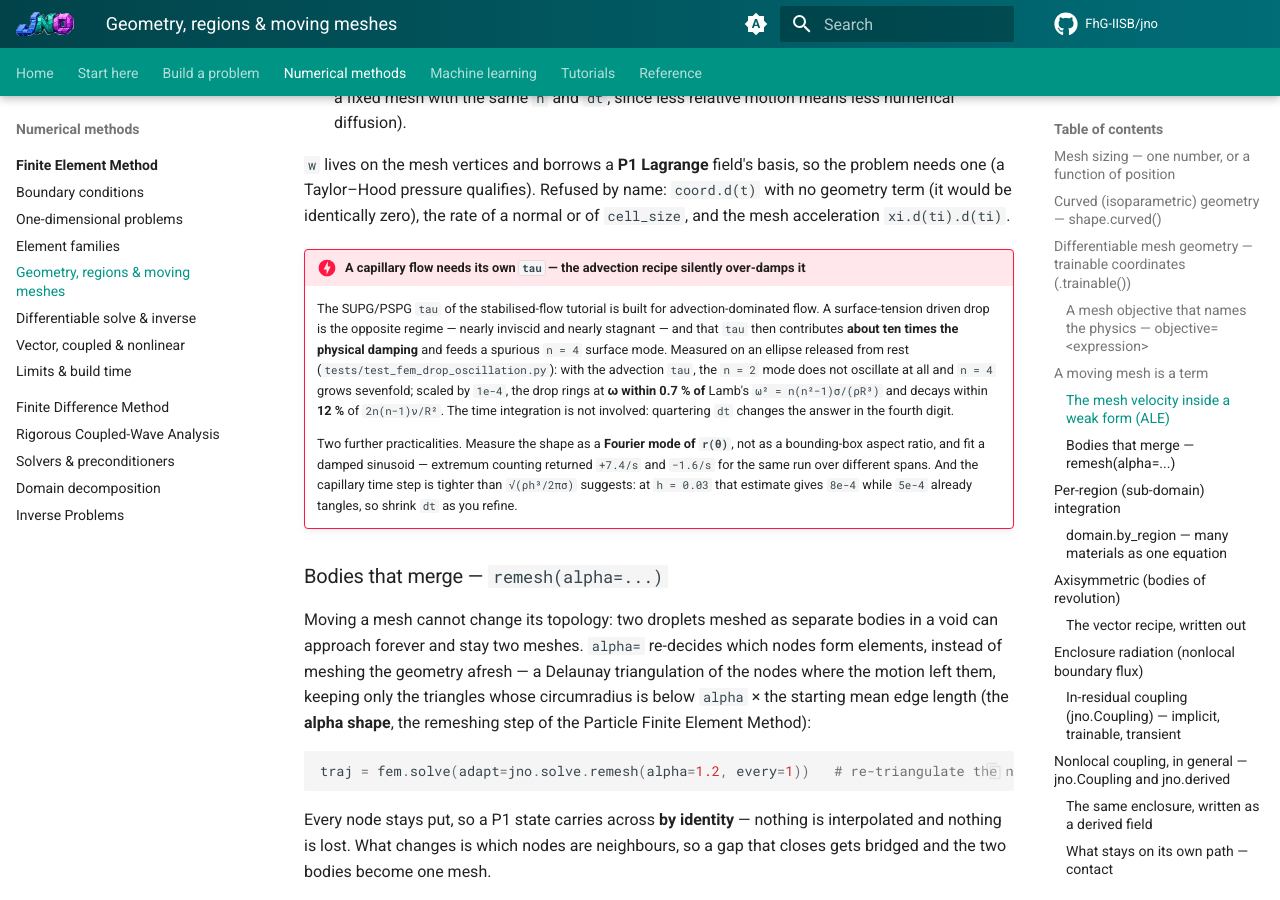
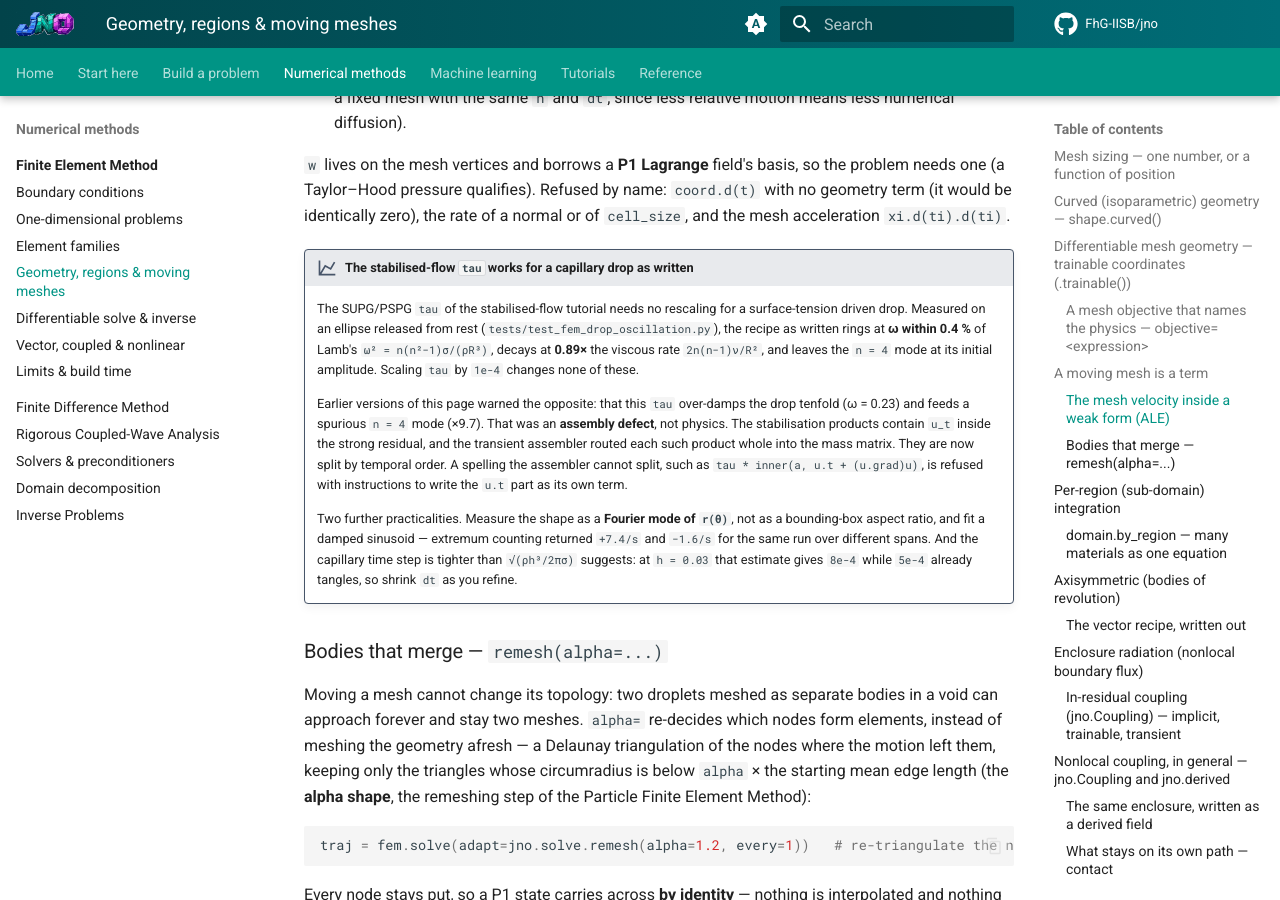
Before and after one commit to FhG-IISB/jNO, an MkDocs documentation site: the page built from docs/fem/geometry.md, in a window 1280 px wide and 900 px high, scrolled down 6815 px. Built offline with MkDocs 1.6.1 and Material for MkDocs 9.7.7, drawn with Linux system fonts in a browser that asks for light colours; comment, search, counter and statistics services are not loaded.

Commit message:
fix(drop-oscillation): the "tau over-damps a capillary drop" finding was an assembly defect
#139 documented, tested and prescribed around a physics claim: that the stabilised-flow SUPG/PSPG
tau over-damps a capillary drop tenfold and feeds a spurious n = 4 mode, so it must be scaled by
1e-4. After #140 the test pinning that "trap" fails, because the trap is gone. Measured on the
test's own ellipse (omega / gamma from the damped-sinusoid fit, n = 4 from r(theta)):

                         tau scale   omega (Lamb 63.91)    gamma (viscous 0.667)   n=4 max/start
  #139 branch (pre-#140)     1        0.23  (-99.6 %)       2.98  (x4.47)           x9.69
  main                       1        63.69 (-0.4 %)        0.596 (x0.89)           x1.00
  main                     1e-4       63.68 (-0.4 %)        0.591 (x0.89)           x1.00

The unscaled recipe is exact once the stabilisation products -- which carry u_t inside the strong
residual -- are split by temporal order instead of routed whole into the mass matrix, which #140
does. So:

- both tests now march the UNSCALED recipe, and fail on the pre-#140 assembly (omega 0.23; n = 4
  x9.69) -- they pin the fix rather than the defect. The trap test is replaced by "the stabilisation
  does not excite n = 4". One module-scoped march serves both, so the file costs what it did.
- docs/fem/geometry.md: the danger box is replaced by the measurement, with a short note that the
  earlier warning described an assembly defect.
- droplet_coalescence_ale_2d.py: the same claim in its docstring is corrected; TAU_SCALE stays at
  1e-4, and says it is kept only so the example's recorded output is unchanged.

```diff
--- a/docs/fem/geometry.md
+++ b/docs/fem/geometry.md
@@ -318,14 +318,19 @@ configuration. Measured (`tests/test_fem_ale_mesh_velocity.py`):
 Taylor–Hood pressure qualifies). Refused by name: `coord.d(t)` with no geometry term (it would be identically
 zero), the rate of a normal or of `cell_size`, and the mesh acceleration `xi.d(ti).d(ti)`.
 
-!!! danger "A capillary flow needs its own `tau` — the advection recipe silently over-damps it"
-    The SUPG/PSPG `tau` of the stabilised-flow tutorial is built for advection-dominated flow. A surface-tension
-    driven drop is the opposite regime — nearly inviscid and nearly stagnant — and that `tau` then contributes
-    **about ten times the physical damping** and feeds a spurious `n = 4` surface mode. Measured on an ellipse
-    released from rest (`tests/test_fem_drop_oscillation.py`): with the advection `tau`, the `n = 2` mode does
-    not oscillate at all and `n = 4` grows sevenfold; scaled by `1e-4`, the drop rings at **ω within 0.7 % of**
-    Lamb's `ω² = n(n²−1)σ/(ρR³)` and decays within **12 %** of `2n(n−1)ν/R²`. The time integration is not
-    involved: quartering `dt` changes the answer in the fourth digit.
+!!! measured "The stabilised-flow `tau` works for a capillary drop as written"
+    The SUPG/PSPG `tau` of the stabilised-flow tutorial needs no rescaling for a surface-tension driven
+    drop. Measured on an ellipse released from rest (`tests/test_fem_drop_oscillation.py`), the recipe as
+    written rings at **ω within 0.4 %** of Lamb's `ω² = n(n²−1)σ/(ρR³)`, decays at **0.89×** the viscous
+    rate `2n(n−1)ν/R²`, and leaves the `n = 4` mode at its initial amplitude. Scaling `tau` by `1e-4`
+    changes none of these.
+
+    Earlier versions of this page warned the opposite: that this `tau` over-damps the drop tenfold
+    (ω = 0.23) and feeds a spurious `n = 4` mode (×9.7). That was an **assembly defect**, not physics. The
+    stabilisation products contain `u_t` inside the strong residual, and the transient assembler routed each
+    such product whole into the mass matrix. They are now split by temporal order. A spelling the assembler
+    cannot split, such as `tau * inner(a, u.t + (u.grad)u)`, is refused with instructions to write the `u.t`
+    part as its own term.
 
     Two further practicalities. Measure the shape as a **Fourier mode of `r(θ)`**, not as a bounding-box aspect
     ratio, and fit a damped sinusoid — extremum counting returned `+7.4/s` and `−1.6/s` for the same run over
```
Also changed, not shown: docs/tutorial_examples/08_fem_and_varpinns/droplet_coalescence_ale_2d.py (+6 -4 lines), 1 other file.
